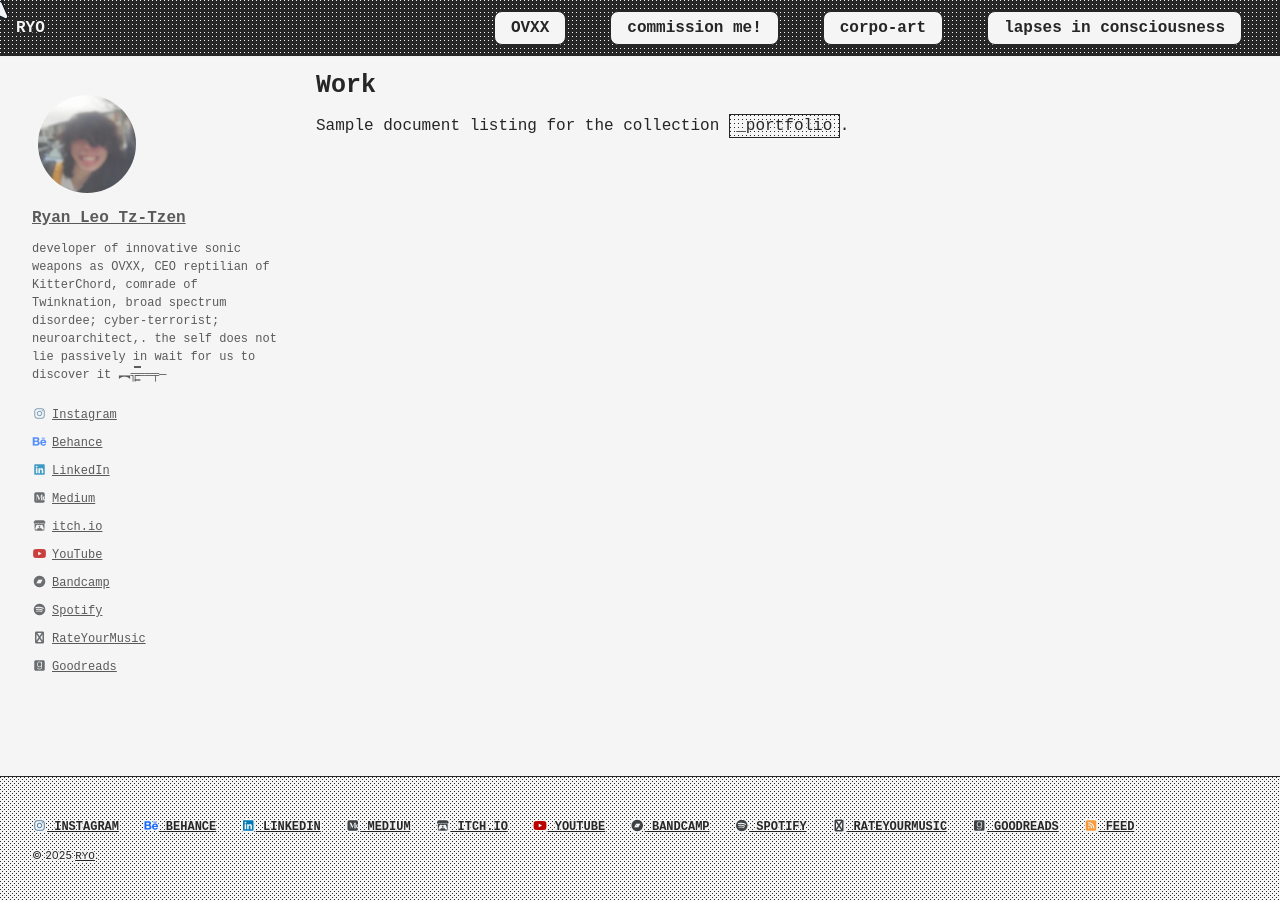
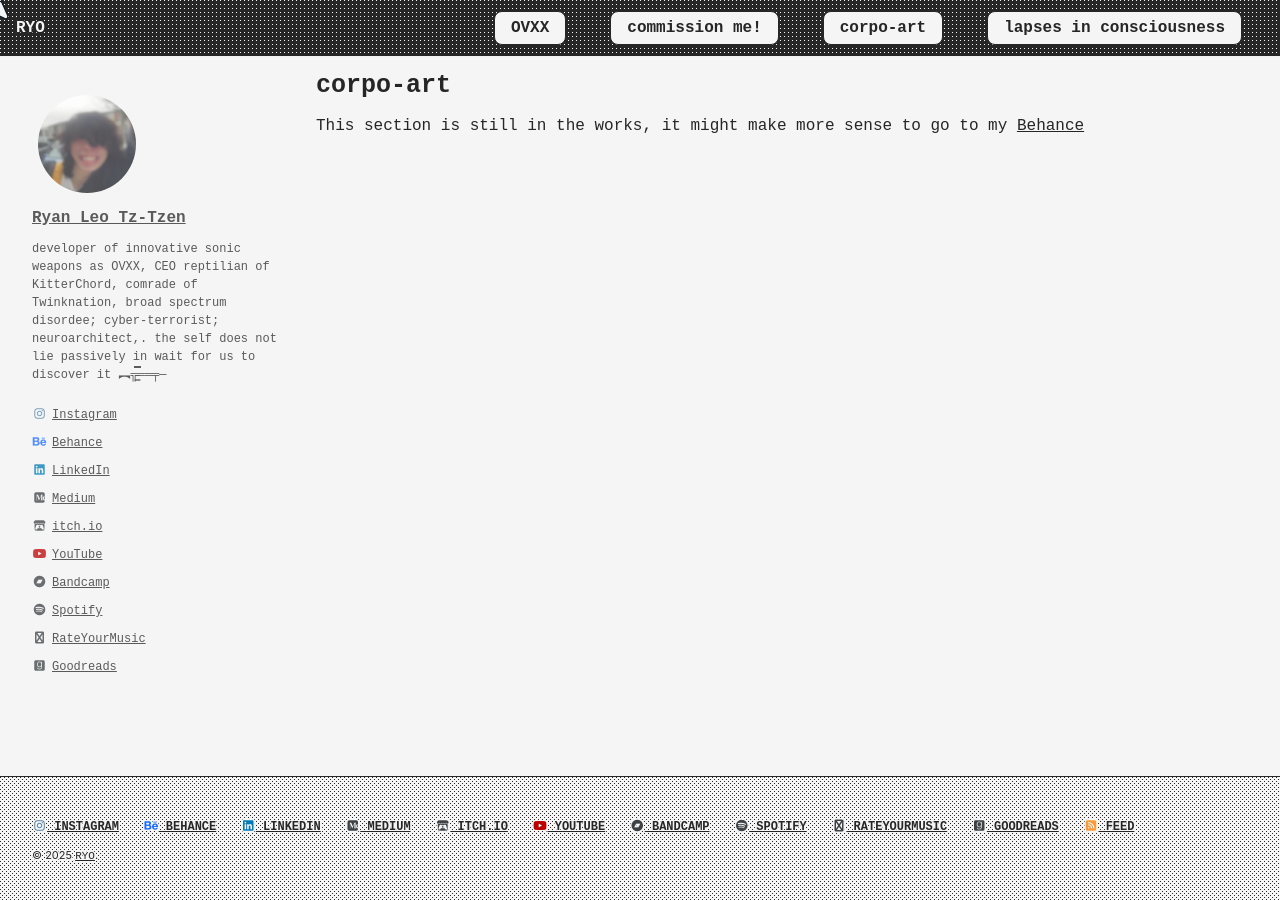
Before and after one commit to cryotato/cryotato.github.io, a Jekyll site: the page built from _pages/design.md, in a window 1280 px wide. Built offline with Jekyll 4.4.1, drawn with Linux system fonts in a browser that asks for light colours; cached includes are drawn as plain includes.

Commit message:
Update design.md

```diff
--- a/_pages/design.md
+++ b/_pages/design.md
@@ -1,5 +1,5 @@
 ---
-title: Work
+title: corpo-art
 layout: collection
 permalink: /design/
 collection: portfolio
@@ -7,4 +7,4 @@
 classes: wide
 ---
 
-Sample document listing for the collection `_portfolio`.
+This section is still in the works, it might make more sense to go to my [Behance](https://www.behance.net/ryanmeow)
```
